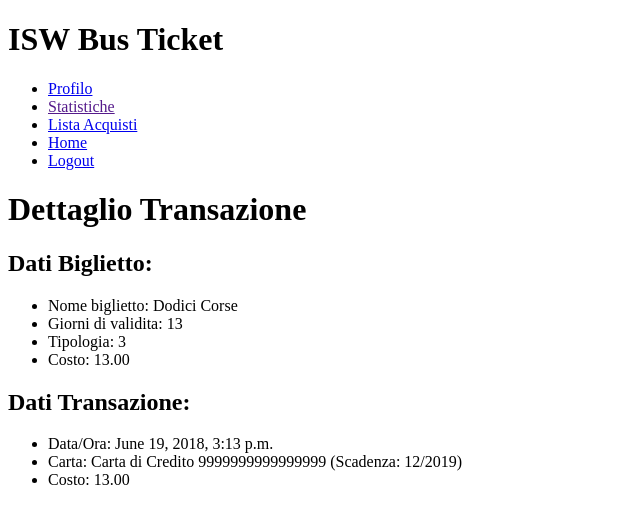
After one commit to michelepilia/ISW, a Django app: page /transaction/2/ in a window 1280 px wide. The commit adds this page. Shown: the top 524 px of the page, without its empty margins (0-640 px from the left). Run offline with Django 3.2, Linux system fonts and the light colour scheme; a user stored in the database is signed in; data comes from the database, SQL or seed files in the repository; both versions use the stored data as it was after the commit.

Commit message:
Implementata Lista acquisti

```diff
--- a/IswBus/models.py
+++ b/IswBus/models.py
@@ -25,7 +25,7 @@ class CartaDiCredito(models.Model):
     user = models.ForeignKey(User, on_delete=models.CASCADE, default=1)
 
     def get_full_name(self):
-        return "Carta di Credito %s; Scadenza: %d/%d" % (self.numero, self.mese_scadenza, self.anno_scadenza)
+        return "Carta di Credito %s (Scadenza: %d/%d)" % (self.numero, self.mese_scadenza, self.anno_scadenza)
 
     def get_url(self):
         return reverse('edit-card', args=[str(self.id)])
@@ -56,3 +56,6 @@ class Transazione(models.Model):
 
     def __unicode__(self):
         return "%s, %s, %d" % (self.data, self.biglietto, self.costo)
+
+    def get_url(self):
+        return reverse('transaction', args=[str(self.id)])
--- a/IswBus/urls.py
+++ b/IswBus/urls.py
@@ -28,5 +28,6 @@ urlpatterns = [
     url(r'^logout/', views.logout_view, name='logout'),
     url(r'^cards/', views.cards, name='manage-card'),
     url(r'^edit-card/(?P<cardId>\d+)/', views.edit_card, name="edit-card"),
-
+    url(r'^transactions/', views.transactions_view, name="transactions"),
+    url(r'^transaction/(?P<transactionId>\d+)/', views.transaction_detail_view, name="transaction"),
 ]
--- a/IswBus/views.py
+++ b/IswBus/views.py
@@ -15,6 +15,20 @@ def tickets_view(request):
     """A view of all purchasable tickets"""
     tickets = Biglietto.objects.all()
     return render(request, 'available_tickets.html', {'tickets': tickets})
+
+
+@login_required
+def transactions_view(request):
+    """A view of all transactions"""
+    transactions = Transazione.objects.filter(utente_id=request.user.id).order_by('data')
+    return render(request, 'transactions.html', {'transactions': transactions})
+
+
+@login_required
+def transaction_detail_view(request, transactionId):
+    """A view of all transactions"""
+    transaction = Transazione.objects.get(pk=transactionId)
+    return render(request, 'transaction_detail.html', {'transaction': transaction, 'ticket': transaction.biglietto})
 
 
 def signup(request):
--- a/templates/base.html
+++ b/templates/base.html
@@ -11,7 +11,7 @@
         <ul>
             <li><a href="/cards">Profilo</a></li>
             <li><a href="">Statistiche</a></li>
-            <li><a href="">Lista Acquisti</a></li>
+            <li><a href="/transactions/">Lista Acquisti</a></li>
             <li><a href="/tickets/">Home</a></li>
             <li><a href="/logout/">Logout</a></li>
         </ul>
--- /dev/null
+++ b/templates/transaction_detail.html
@@ -0,0 +1,25 @@
+{% extends 'base.html' %}
+
+{% block content %}
+
+    <h1>Dettaglio Transazione</h1>
+
+    <h2>Dati Biglietto: </h2>
+
+    <ul>
+        <li>Nome biglietto: {{ ticket.nome }}</li>
+        <li>Giorni di validita: {{ ticket.validitaGiorni }}</li>
+        <li>Tipologia: {{ ticket.tipologia }}</li>
+        <li>Costo: {{ ticket.costo }}</li>
+    </ul>
+
+    <h2>Dati Transazione: </h2>
+
+    <ul>
+        <li>Data/Ora: {{ transaction.data }}</li>
+        <li>Carta: {{ transaction.cartaDiCredito.get_full_name }}</li>
+        <li>Costo: {{ transaction.costo }}</li>
+    </ul>
+
+
+{% endblock %}
```
Also changed, not shown: templates/transactions.html (+19 -9 lines), db.sqlite3.
